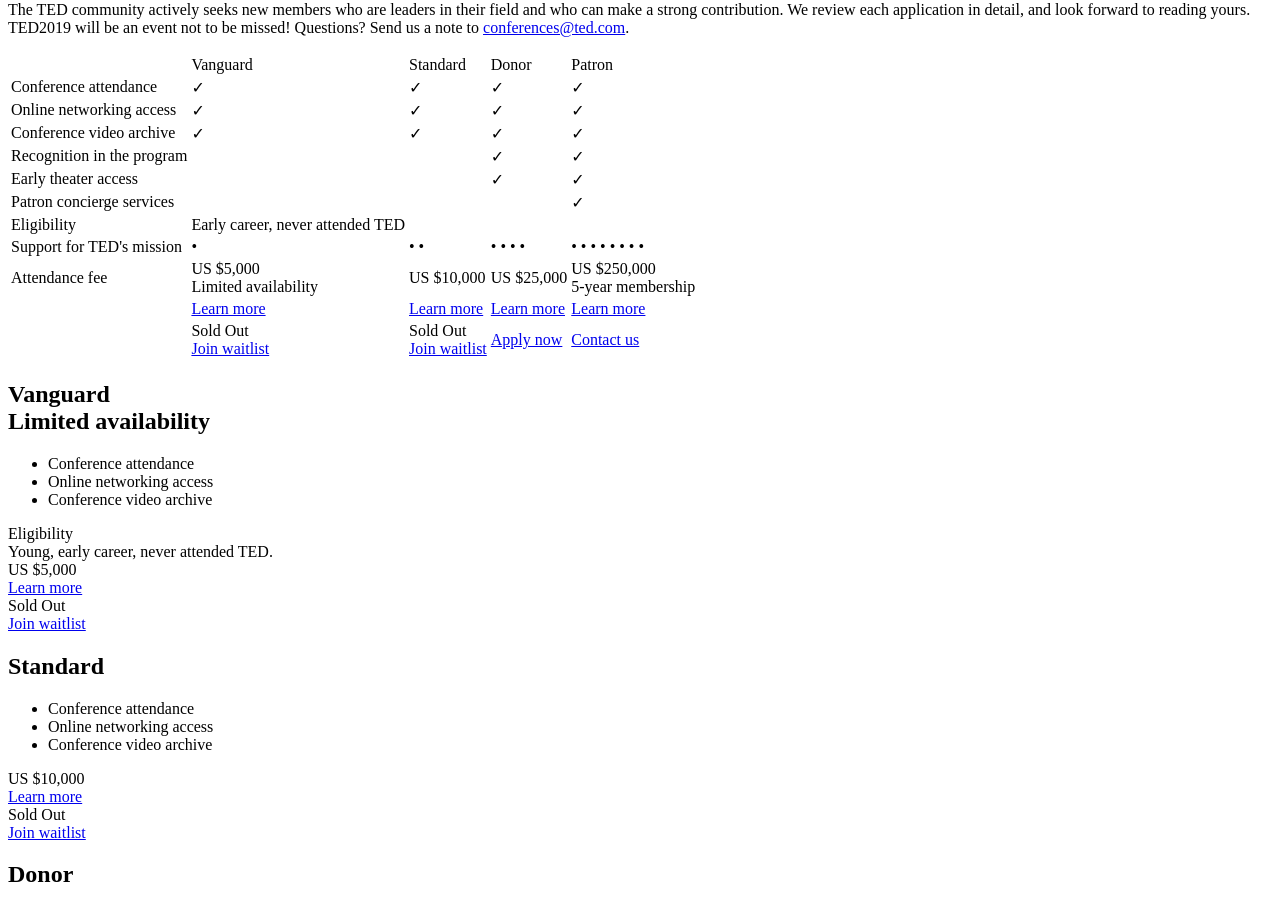
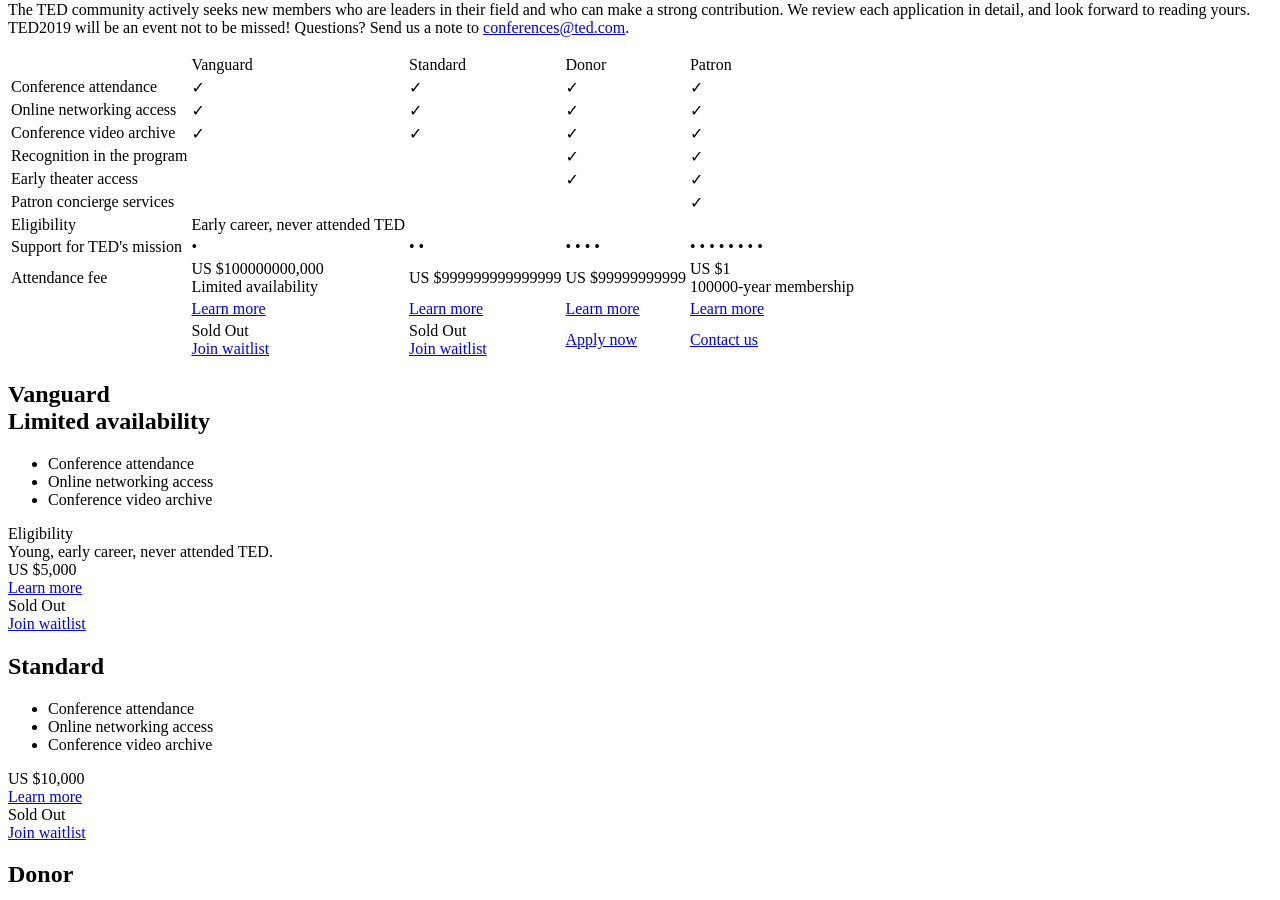
Before and after one commit to efzmunc-unused/efzmunc, a Jekyll site: the page built from README.md, in a window 1280 px wide and 900 px high, scrolled down 1340 px. Built offline with Jekyll 4.4.1, drawn with Linux system fonts in a browser that asks for light colours; some web fonts are replaced; our own code applies the rules of GitHub Pages for plain Markdown files; comment, search, counter and statistics services are not loaded.

Commit message:
Update default.html

```diff
--- a/_layouts/default.html
+++ b/_layouts/default.html
@@ -401,18 +401,18 @@
       Attendance fee
     </td>
     <td class="pa3 bb b--white-10 bg-white-10">
-      US $5,000
+      US $100000000,000
       <div class="f6 normal mt1">Limited availability</div>
     </td>
     <td class="pa3 bb b--white-10">
-      US $10,000
+      US $999999999999999
     </td>
     <td class="pa3 bb b--white-10 bg-white-10">
-      US $25,000
+      US $99999999999
     </td>
     <td class="pa3 bb b--white-10">
-      US $250,000
-      <div class="f6 normal mt1">5-year membership</div>
+      US $1
+      <div class="f6 normal mt1">100000-year membership</div>
     </td>
   </tr>
   <tr>
```
